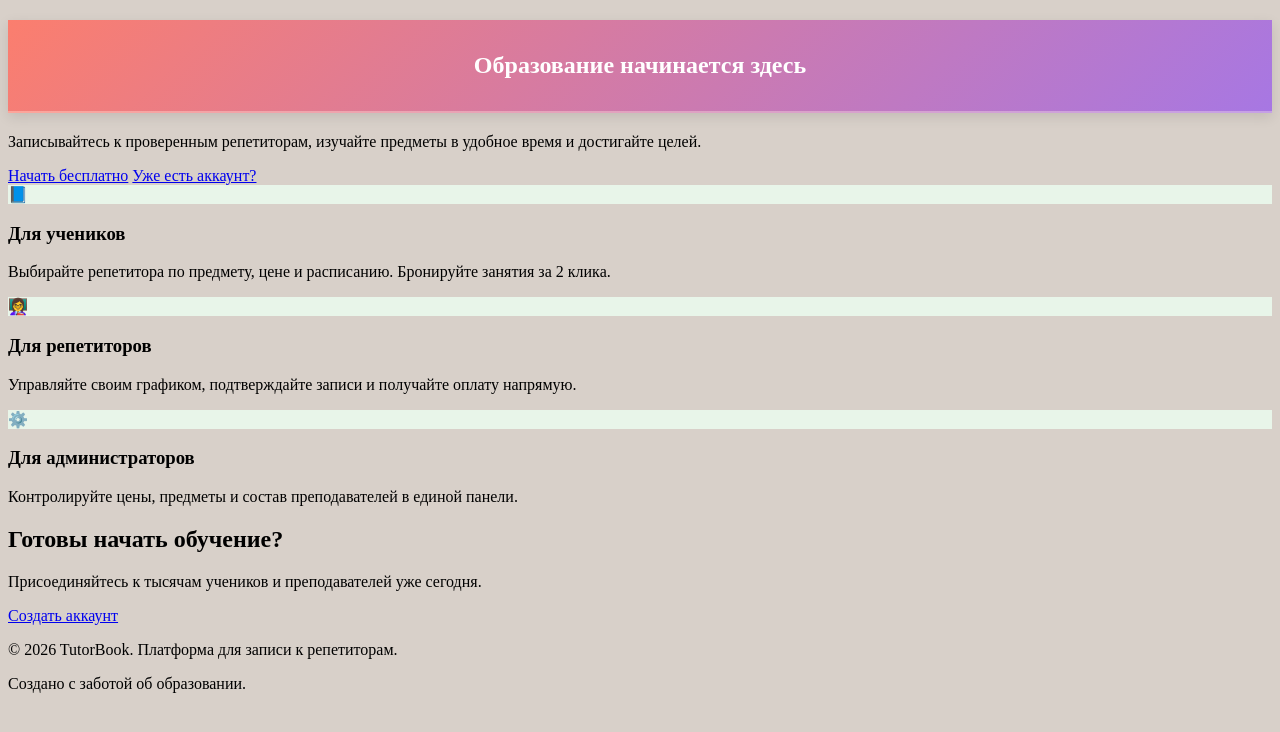
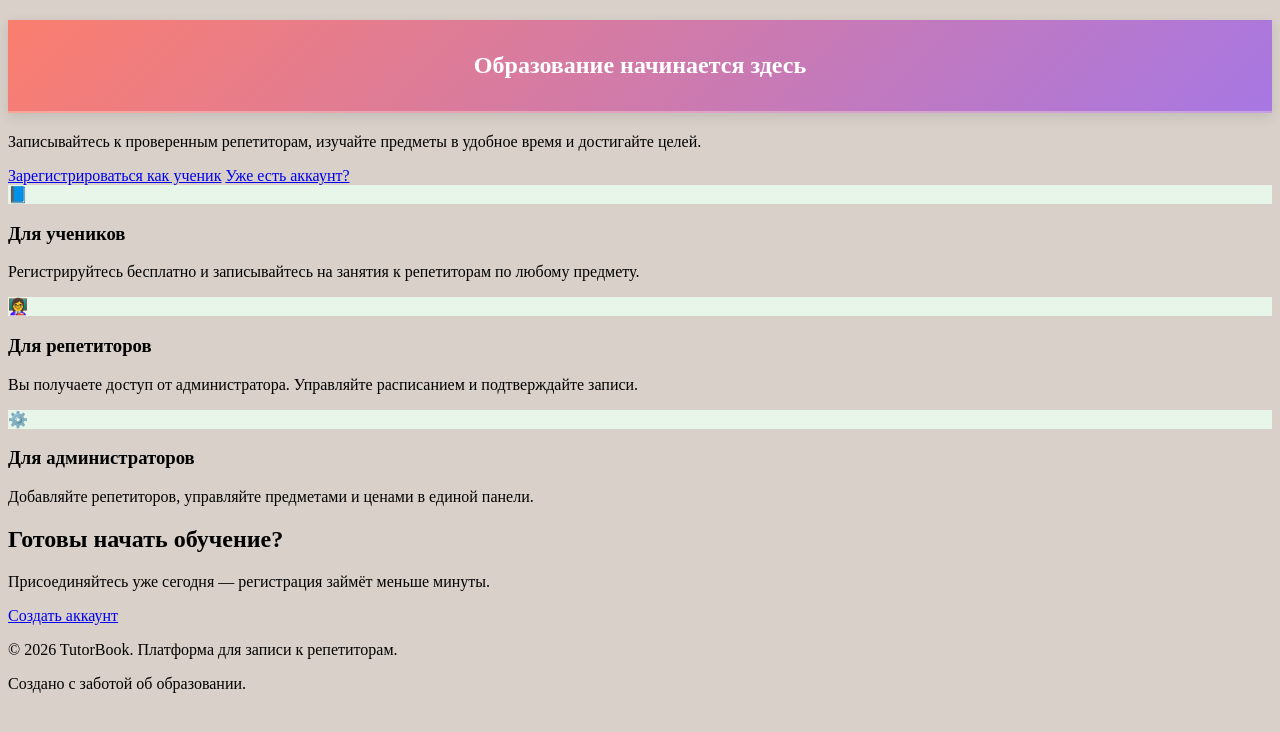
Before and after one commit to ktoetow/mi-v-Jopan, a Python web app: template templates/index.html in a window 1280 px wide. Shown: the part 44-776 px from the top of the page. Run offline with Jinja, Linux system fonts and the light colour scheme; the template is opened without the code that fills it, so the values that code supplies are empty.

Commit message:
чуть переделано

```diff
--- a/templates/index.html
+++ b/templates/index.html
@@ -10,7 +10,7 @@
         <p class="subtitle">Записывайтесь к проверенным репетиторам, изучайте предметы в удобное время и достигайте целей.</p>
         {% if not request.session.get('user') %}
         <div class="hero-buttons">
-            <a href="/register" class="btn btn-primary">Начать бесплатно</a>
+            <a href="/register" class="btn btn-primary">Зарегистрироваться как ученик</a>
             <a href="/login" class="btn btn-outline">Уже есть аккаунт?</a>
         </div>
         {% endif %}
@@ -22,17 +22,17 @@
         <div class="feature-card">
             <div class="feature-icon" style="background-color: #E8F5E9;">📘</div>
             <h3>Для учеников</h3>
-            <p>Выбирайте репетитора по предмету, цене и расписанию. Бронируйте занятия за 2 клика.</p>
+            <p>Регистрируйтесь бесплатно и записывайтесь на занятия к репетиторам по любому предмету.</p>
         </div>
         <div class="feature-card">
             <div class="feature-icon" style="background-color: #E8F5E9;">👩‍🏫</div>
             <h3>Для репетиторов</h3>
-            <p>Управляйте своим графиком, подтверждайте записи и получайте оплату напрямую.</p>
+            <p>Вы получаете доступ от администратора. Управляйте расписанием и подтверждайте записи.</p>
         </div>
         <div class="feature-card">
             <div class="feature-icon" style="background-color: #E8F5E9;">⚙️</div>
             <h3>Для администраторов</h3>
-            <p>Контролируйте цены, предметы и состав преподавателей в единой панели.</p>
+            <p>Добавляйте репетиторов, управляйте предметами и ценами в единой панели.</p>
         </div>
     </div>
 </section>
@@ -40,7 +40,7 @@
 <section class="cta-section">
     <div class="container">
         <h2>Готовы начать обучение?</h2>
-        <p>Присоединяйтесь к тысячам учеников и преподавателей уже сегодня.</p>
+        <p>Присоединяйтесь уже сегодня — регистрация займёт меньше минуты.</p>
         <a href="/register" class="btn btn-primary">Создать аккаунт</a>
     </div>
 </section>
```
